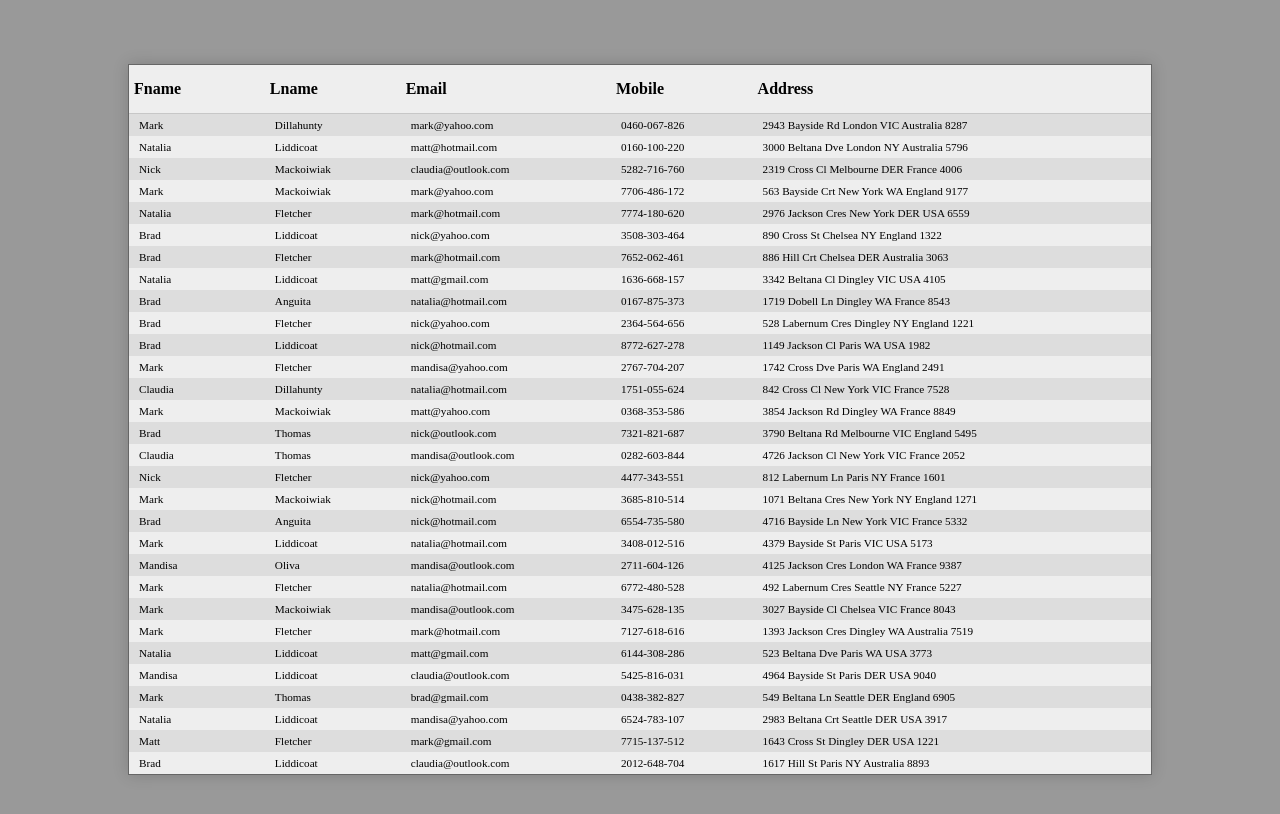
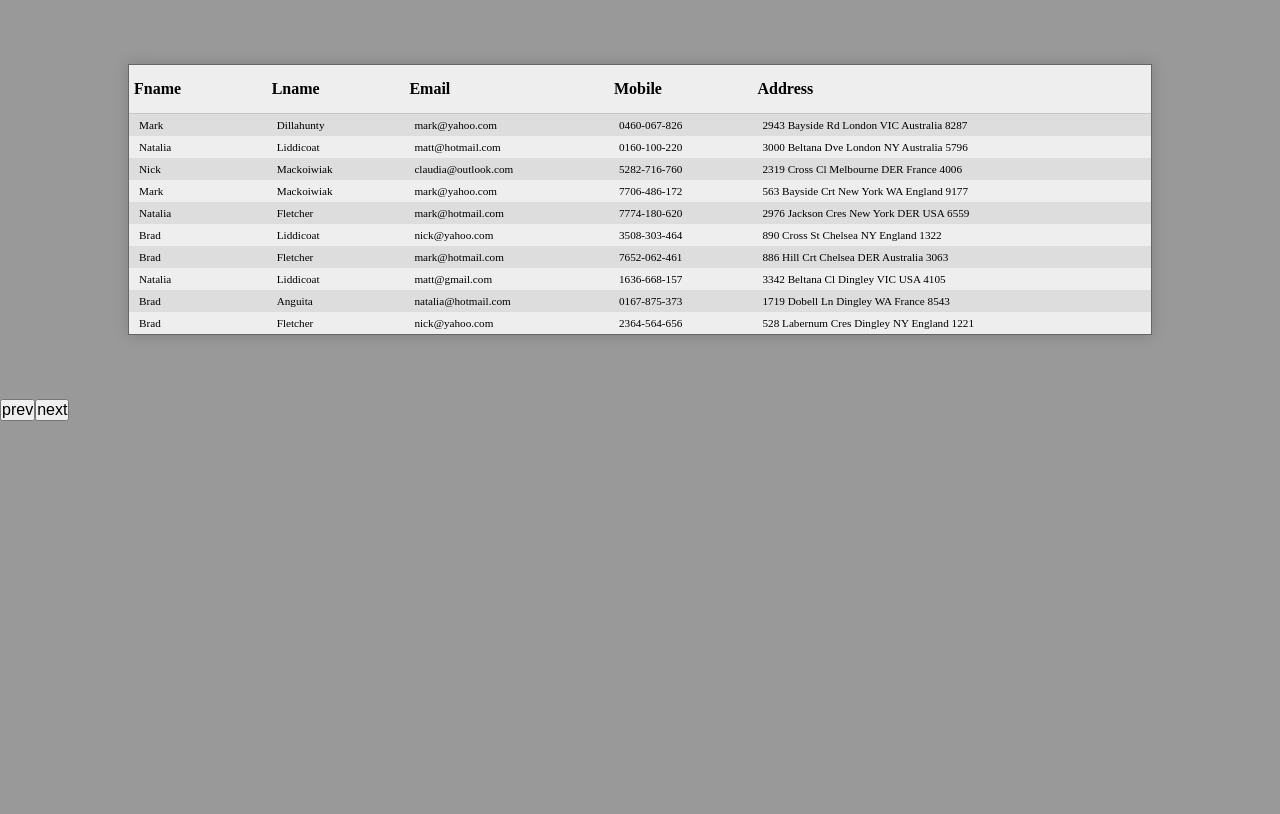
Before and after one commit to nickeax/builder, a website with bundled scripts: page index.html in a window 1280 px wide. Built offline with nearby package versions, Linux system fonts and the light colour scheme.

Commit message:
Fleshed out beginnings of Paginator.

```diff
--- a/index.html
+++ b/index.html
@@ -10,5 +10,6 @@
   </head>
   <body>
     <div id="app"></div>
+    <div id="pagingMenu"></div>
   </body>
 </html>
--- a/index.js
+++ b/index.js
@@ -2,6 +2,7 @@ import { Utils } from './modules/utils.js';
 import { DataBuilder } from './modules/dataBuilder.js'
 import { ElementBuilder } from './modules/elementBuilder.js'
 import { ElementConfig } from './models/elementConfig.js'
+import { Paginator } from "./modules/paginator.js";
 import { Address } from './models/address.js';
 import { Person } from './models/person.js';
 
@@ -13,10 +14,12 @@ let u = new Utils();
 let db = new DataBuilder(new Utils())
 
 let people = []
-for (let i = 0; i < 30; i++) {
+for (let i = 0; i < 10; i++) {
   people.push(db.buildPerson())
 }
 
 let testEl = new ElementBuilder(
   new ElementConfig('table', 'standard', 'peopleTable', appDiv, people),
   new Utils())
+
+let pg = new Paginator(people, 3, document.querySelector('#pagingMenu'))
--- /dev/null
+++ b/modules/paginator.js
@@ -0,0 +1,59 @@
+export class Paginator {
+  data
+  pageSize
+  currentPage
+
+  constructor(arr, IPP, parent) {
+    this.parent = parent
+    this.data = arr
+    this.pageSize = Math.floor(this.data.length / IPP)
+    this.numberOfPages = this.data / this.pageSize
+    this.currentPage = 0
+
+    this.buildControls()
+  }
+
+  getData() {
+
+  }
+
+  navigate(e) {
+    switch (e.target.id) {
+      case 'prev':
+        if (this.currentPage > 0) {
+          this.currentPage--
+        }
+        break;
+      case 'next':
+        console.log(this.currentPage)
+        if (this.currentPage <= this.numberOfPages) {
+          this.currentPage++
+        }
+        break;
+
+      default:
+        console.log(`Current Page: ${this.currentPage} - NOP: ${this.numberOfPages}`)
+        break;
+    }
+  }
+
+  buildControls() {
+    let prev = document.createElement('span')
+    prev.appendChild(this.buildButton('prev'))
+
+    let next = document.createElement('span')
+    prev.appendChild(this.buildButton('next'))
+
+    this.parent.appendChild(prev)
+    this.parent.appendChild(next)
+
+  }
+
+  buildButton(txt) {
+    let tmp = document.createElement('button')
+    tmp.id = txt
+    tmp.addEventListener('click', e => { this.navigate(e) })
+    tmp.innerText = txt
+    return tmp
+  }
+}
```
